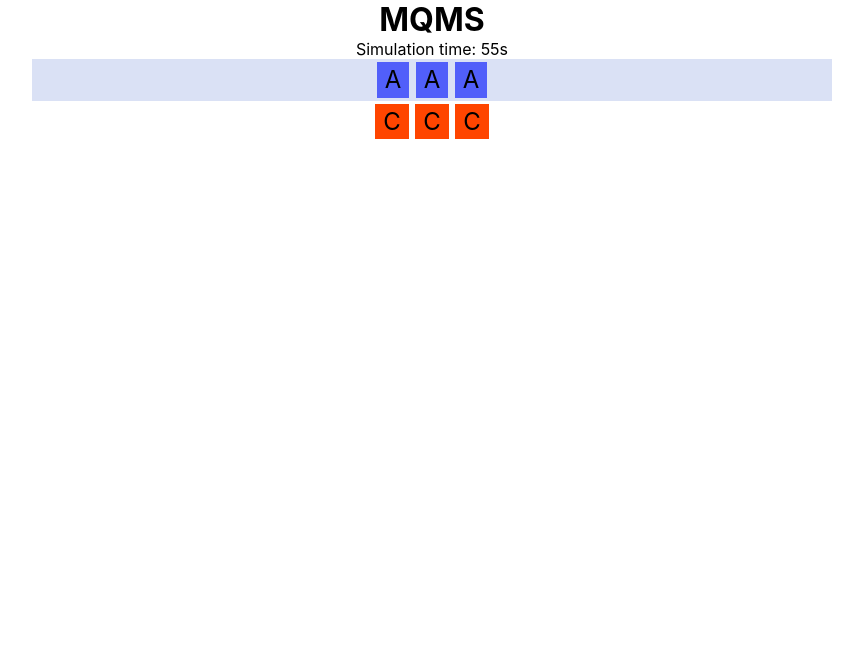
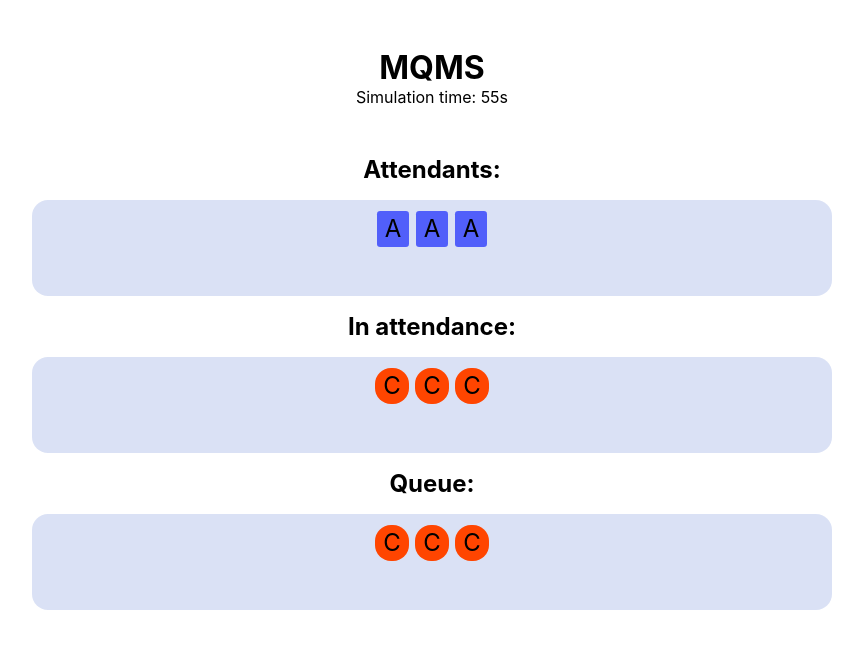
Before and after one commit to arthurdlima/g3-fifo, a React (Create React App) app: page / in a window 1280 px wide. Shown: the top 648 px of the page, without its empty margins (208-1071 px from the left). Built offline with nearby package versions, Linux system fonts and the light colour scheme.

Commit message:
queue: timer added

```diff
--- a/src/App.css
+++ b/src/App.css
@@ -3,6 +3,7 @@
     margin: 0;
     padding: 0;
     outline: 0;
+    text-align: center;
 }
 
 html {
@@ -11,8 +12,9 @@ html {
 }
 
 header {
-    text-align: center;
+    margin: 3rem;
 }
+
 
 .attendant {
     display: inline-block;
@@ -20,6 +22,7 @@ header {
     padding: .2rem .5rem;
     font-size: 1.5rem;
     background-color: #515ffa;
+    border-radius: .2rem;
 }
 .client {
     display: inline-block;
@@ -27,12 +30,36 @@ header {
     padding: .2rem .5rem;
     font-size: 1.5rem;
     background-color: orangered;
+    border-radius: 1rem;
 }
 
 
 .attendants-section {
-    margin: auto;
+    padding: .5rem;
+    margin: 1rem auto;
     background-color: rgba(134, 157, 221, 0.3);
     width: 80%;
     max-width: 800px;
+    height: 6rem;
+    border-radius: 1rem;
 }
+
+.clients-attend-section {
+    padding: .5rem;
+    margin: 1rem auto;
+    background-color: rgba(134, 157, 221, 0.3);
+    width: 80%;
+    max-width: 800px;
+    height: 6rem;
+    border-radius: 1rem;
+}
+
+.clients-queue-section {
+    padding: .5rem;
+    margin: 1rem auto;
+    background-color: rgba(134, 157, 221, 0.3);
+    width: 80%;
+    max-width: 800px;
+    height: 6rem;
+    border-radius: 1rem;
+}
--- a/src/App.js
+++ b/src/App.js
@@ -17,25 +17,32 @@ function App() {
             intervalRef.current = id;
             return () => clearInterval(intervalRef.current);
         }
-    });
+    },[programTimer]);
 
     // ============== iniciando state de fila =============================
 
     const [queue, setQueue] = useState([]);
+    const [queueSize, setQueueSize] = useState(0);
+
     const intervalRefQueue = useRef();
     useEffect(() => {
-        if (programTimer <= 0) {
-            return;
+        if (programTimer > 0) {
+            const id = setInterval(() => setQueueSize(queueSize + 1), 2000);
+            intervalRefQueue.current = id;
+            console.log(queueSize);
+            return () => clearInterval(intervalRefQueue.current);
         } else {
-            const id = setInterval(() => setProgTimer(programTimer - 1), 1000);
-            intervalRefQueue.current = id;
-            return () => clearInterval(intervalRefQueue.current);
+
         }
-    });
+    },[queueSize]);
 
 
 
-    function mapClientsToRender() {
+    function addToQueue() {
+
+    }
+
+    function mapToRender() {
 
     }
 
@@ -46,17 +53,25 @@ function App() {
             <header>
                 <h1>MQMS</h1>
                 <p>Simulation time: {programTimer}s </p>
+            </header>
+            <h2>Attendants:</h2>
             <section className='attendants-section'>
                 <Attendant />
                 <Attendant />
                 <Attendant />
             </section>
+            <h2>In attendance:</h2>
             <section className='clients-attend-section'>
                 <Client />
                 <Client />
                 <Client />
             </section>
-            </header>
+            <h2>Queue:</h2>
+            <section className='clients-queue-section'>
+                <Client />
+                <Client />
+                <Client />
+            </section>
         </div>
     );
 
```
Lines whose indentation alone changed are shown as unchanged.
